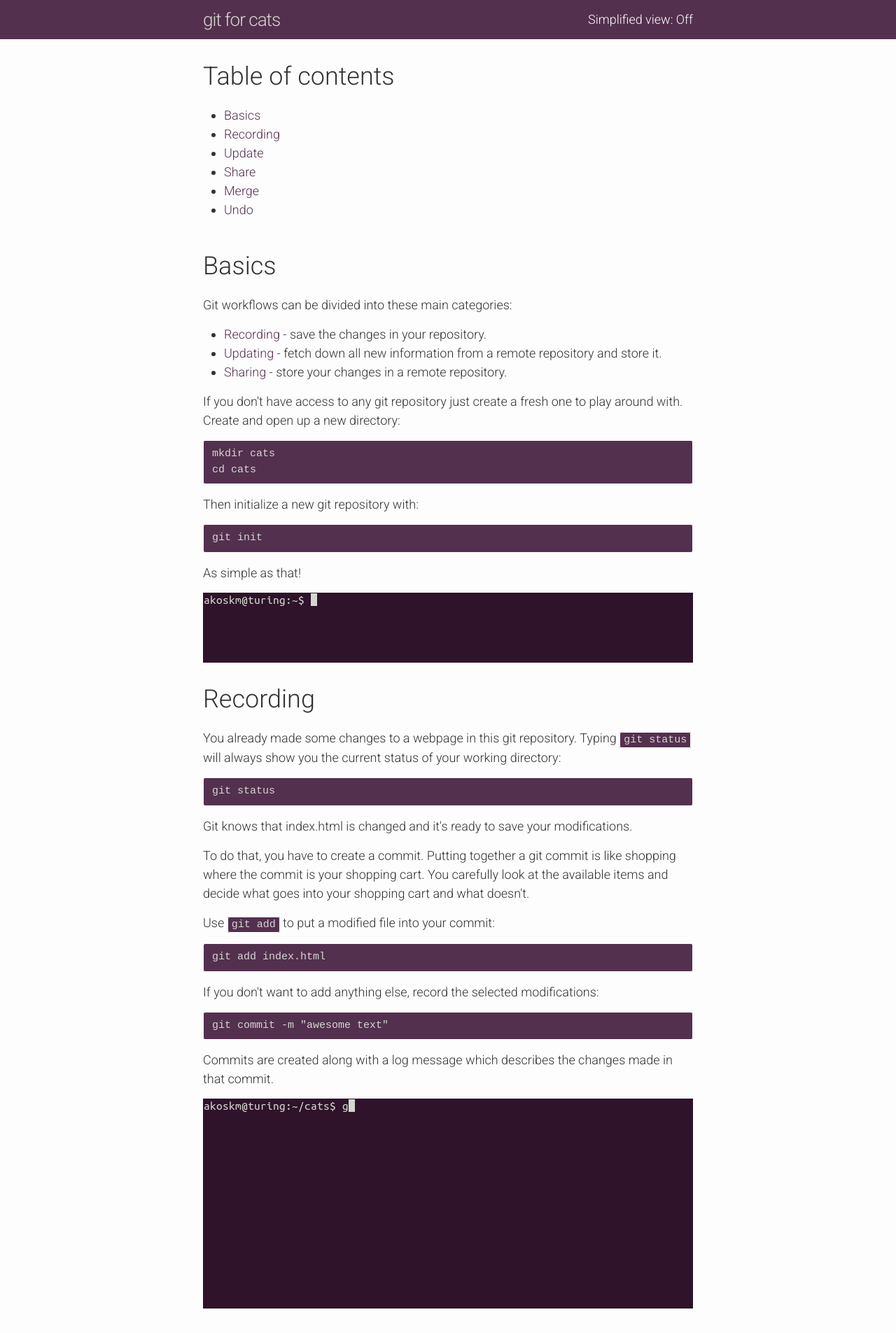
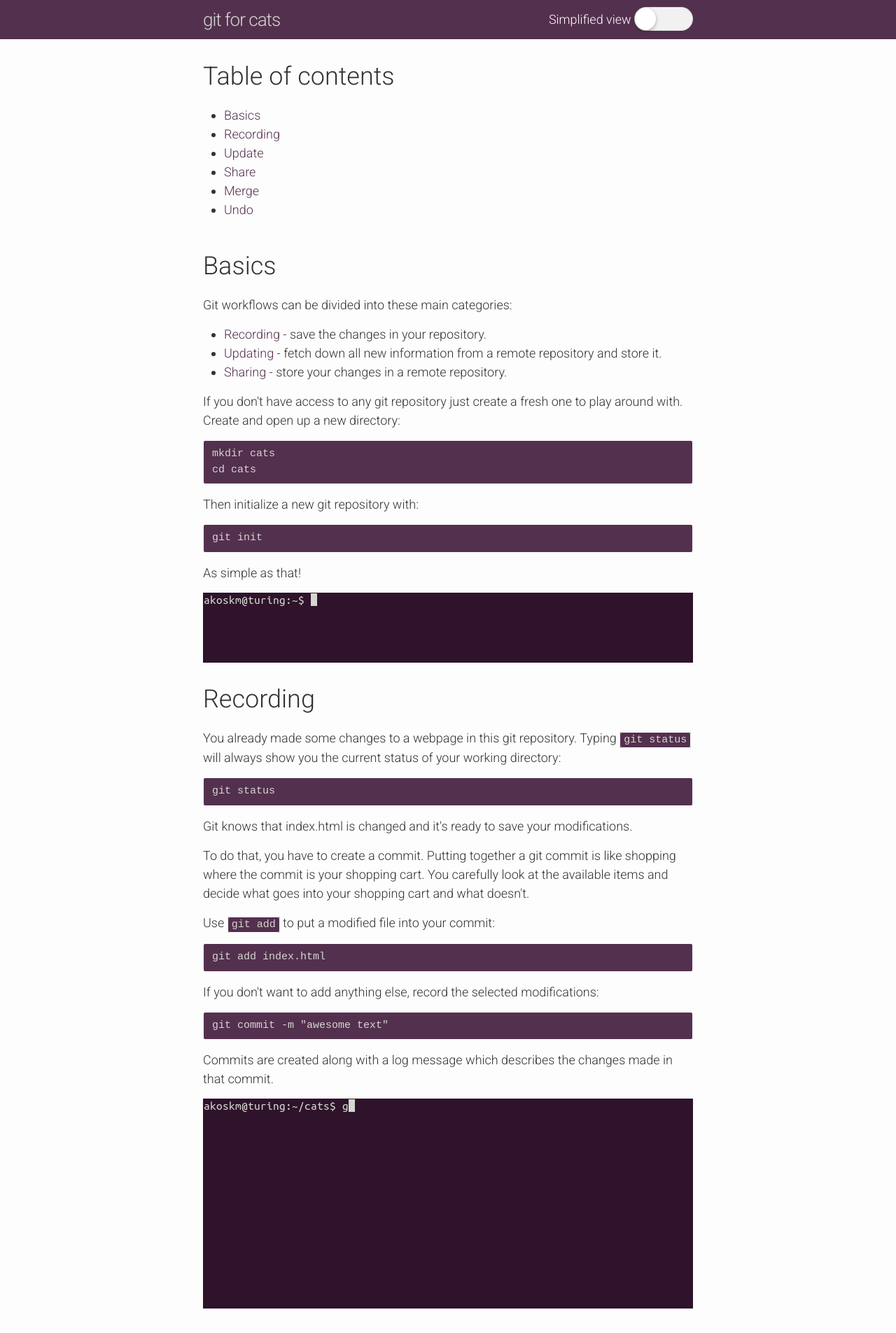
Before and after one commit to akoskm/gitforcats, a Jekyll site: the page built from index.html, in a window 1280 px wide. Shown: the top 1905 px of the page at 70% size. Built offline with Jekyll 4.4.1, drawn with Linux system fonts in a browser that asks for light colours; nearby versions of some CDN libraries.

Commit message:
#12 implement toggle button for simplified view on/off

```diff
--- a/_includes/header.html
+++ b/_includes/header.html
@@ -12,9 +12,11 @@
           <path fill="#424242" d="M18,13.516C18,14.335,17.335,15,16.516,15H1.484C0.665,15,0,14.335,0,13.516l0,0 c0-0.82,0.665-1.484,1.484-1.484h15.031C17.335,12.031,18,12.696,18,13.516L18,13.516z"/>
         </svg>
       </a>
-
-      <div class="trigger">
-        <span id="simpleon">Simplified view: Off</span>
+      <span>Simplified view</span>
+      <div class="switch">
+        <input id="simpleswitch" class="cmn-toggle cmn-toggle-round" type="checkbox">
+          <label for="simpleswitch"></label>
+        </input>
         <!-- {% for page in site.pages %}
           {% if page.title %}
           <a class="page-link" href="{{ page.url | prepend: site.baseurl }}">{{ page.title }}</a>
--- a/_sass/_layout.scss
+++ b/_sass/_layout.scss
@@ -9,6 +9,8 @@
     position: relative;
 
     background: $brand-color;
+
+    color: $grey-color-light;
 }
 
 .site-title {
--- /dev/null
+++ b/_sass/_toggle.scss
@@ -0,0 +1,54 @@
+.switch {
+  line-height: 56px;
+  display: inline-block;
+  height: 24px;
+}
+
+.cmn-toggle {
+  position: absolute;
+  margin-left: -9999px;
+  visibility: hidden;
+}
+.cmn-toggle + label {
+  display: block;
+  position: relative;
+  cursor: pointer;
+  outline: none;
+  user-select: none;
+}
+input.cmn-toggle-round + label {
+  padding: 2px;
+  width: 80px;
+  height: 30px;
+  background-color: #dddddd;
+  border-radius: 30px;
+  color: #fff;
+}
+input.cmn-toggle-round + label:before,
+input.cmn-toggle-round + label:after {
+  display: block;
+  position: absolute;
+  top: 1px;
+  left: 1px;
+  bottom: 1px;
+  content: "";
+}
+input.cmn-toggle-round + label:before {
+  right: 1px;
+  background-color: #f1f1f1;
+  border-radius: 40px;
+  transition: background 0.4s;
+}
+input.cmn-toggle-round + label:after {
+  width: 30px;
+  background-color: #fff;
+  border-radius: 100%;
+  box-shadow: 0 2px 5px rgba(0, 0, 0, 0.3);
+  transition: margin 0.4s;
+}
+input.cmn-toggle-round:checked + label:before {
+  background-color: #8ce196;
+}
+input.cmn-toggle-round:checked + label:after {
+  margin-left: 52px;
+}
--- a/css/main.scss
+++ b/css/main.scss
@@ -50,7 +50,8 @@ $card-height:      200px;
 @import
         "base",
         "layout",
-        "syntax-highlighting"
+        "syntax-highlighting",
+        "toggle"
 ;
 
 /*footer*/
@@ -66,11 +67,6 @@ footer > div {
   padding-bottom: 20px;
 }
 
-header span {
-  cursor: pointer;
-  color: $grey-color-light;
-}
-
 .table-wrapper {
   overflow: auto;
 }
--- a/scripts/main.js
+++ b/scripts/main.js
@@ -1,20 +1,7 @@
 (function () {
   var simple = false;
 
-  $('#simpleon').on('click', function (e) {
-    var span = $(e.currentTarget);
-
-    e.preventDefault();
-
+  $('#simpleswitch').on('click', function (e) {
     $('div.details').slideToggle();
-
-    if (simple) {
-      span.text("Simplified view: Off");
-    } else {
-      span.text("Simplified view: On");
-    }
-
-    // not so simple
-    simple = !simple;
   });
 })();
```
